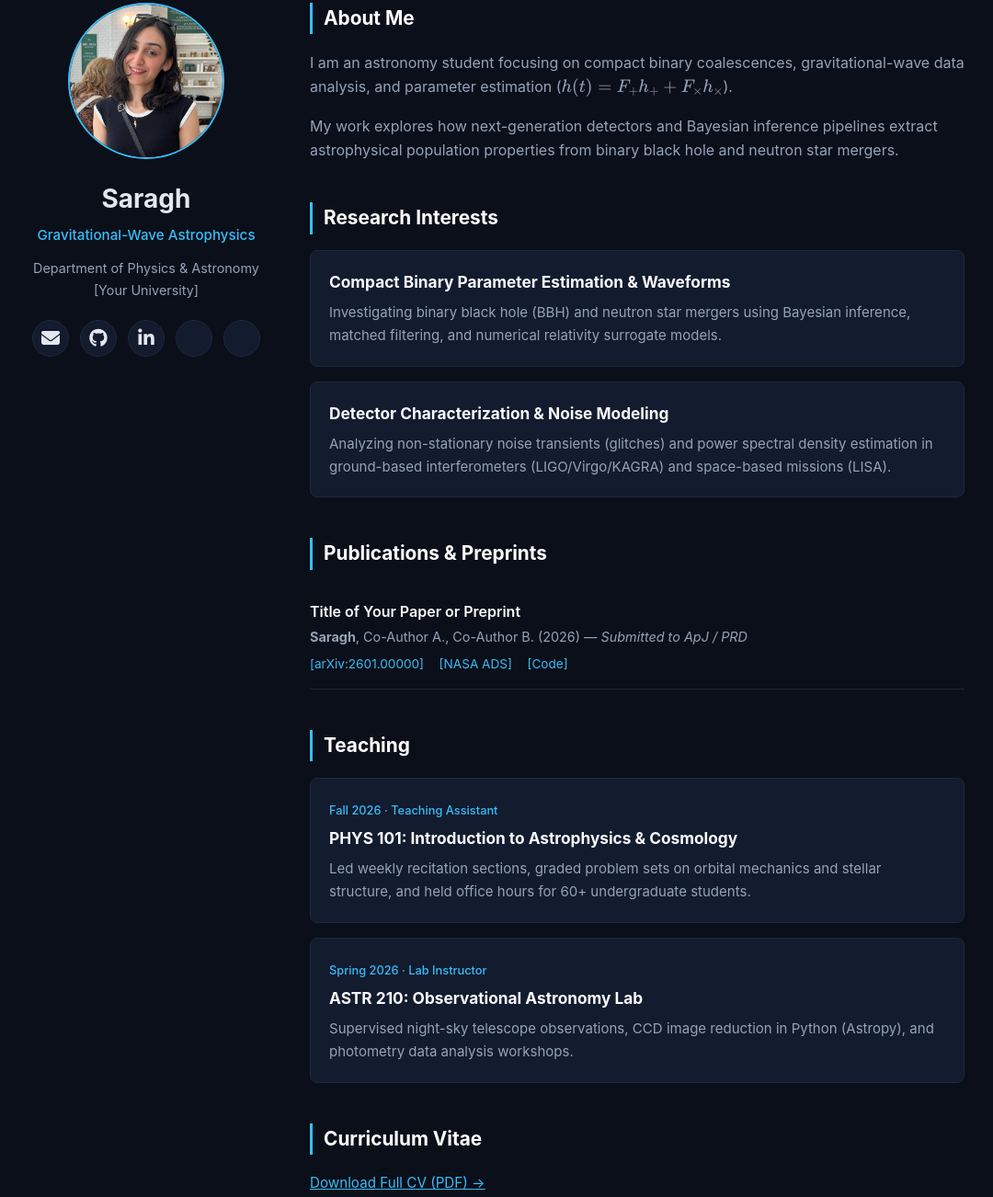
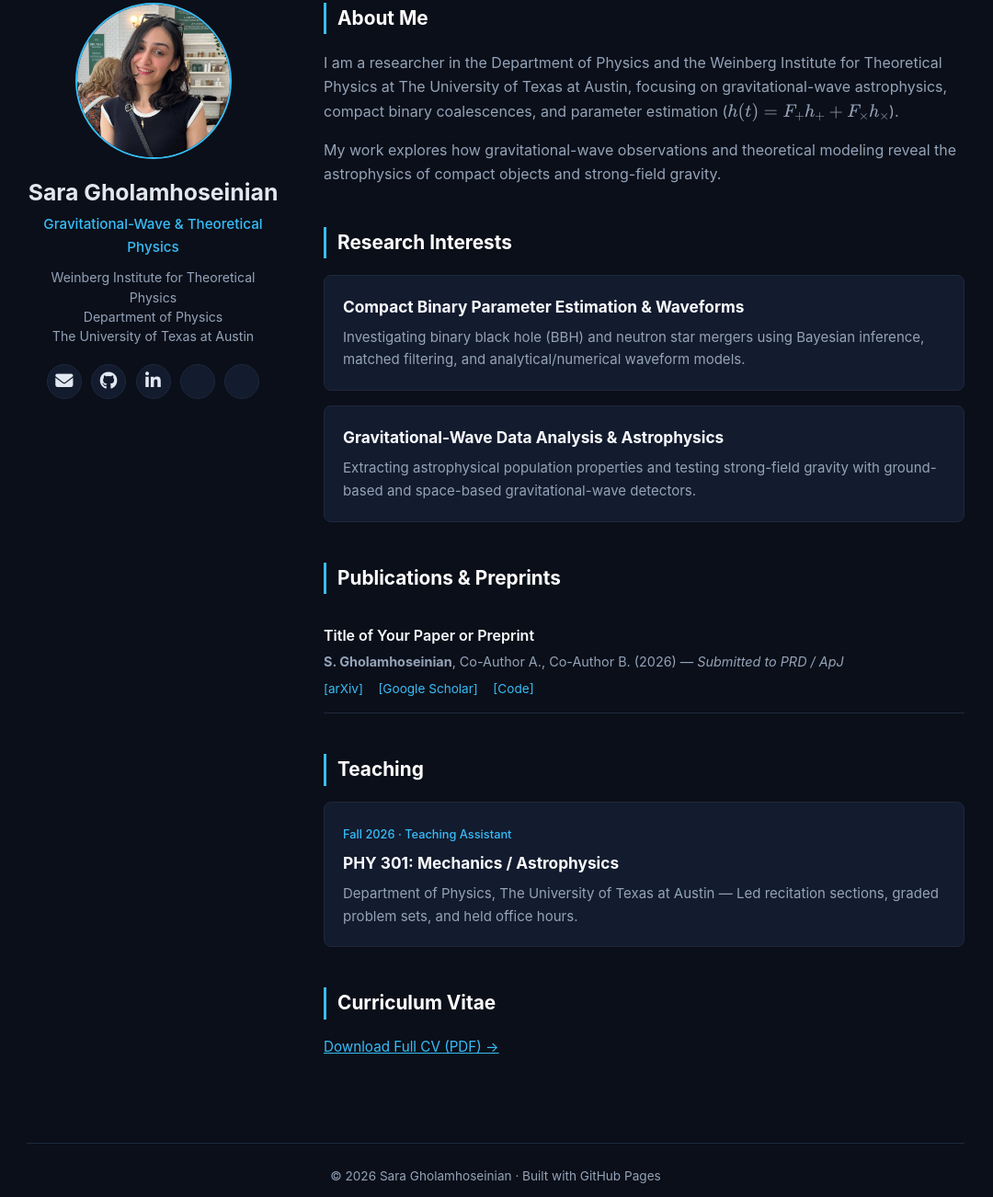
Before and after one commit to saraghl/saraghl.github.io, a plain HTML site: page index.html in a window 1280 px wide. Shown: the part 123-1425 px from the top of the page at 92% size, without its empty margins (101-1181 px from the left). Drawn offline with nearby package versions, Linux system fonts and the light colour scheme; some icons are missing.

Commit message:
Update index.html

```diff
--- a/index.html
+++ b/index.html
@@ -3,7 +3,7 @@
 <head>
     <meta charset="UTF-8">
     <meta name="viewport" content="width=device-width, initial-scale=1.0">
-    <title>Saragh | Gravitational Wave &amp; Astrophysics</title>
+    <title>Sara Gholamhoseinian | Gravitational-Wave &amp; Theoretical Astrophysics</title>
     <!-- Font Awesome & Academicons for Email, GitHub, ORCID, LinkedIn, and Google Scholar logos -->
     <link rel="stylesheet" href="https://cdnjs.cloudflare.com/ajax/libs/font-awesome/6.5.2/css/all.min.css">
     <link rel="stylesheet" href="https://cdn.jsdelivr.net/gh/jpswalsh/academicons@1/css/academicons.min.css">
@@ -56,7 +56,7 @@
         /* Two-Column Academic Layout */
         .page-grid {
             display: grid;
-            grid-template-columns: 260px 1fr;
+            grid-template-columns: 275px 1fr;
             gap: 3rem;
             align-items: start;
         }
@@ -81,16 +81,25 @@
             margin-right: auto;
         }
 
-        .sidebar h1 { font-size: 1.75rem; margin-bottom: 0.25rem; }
-        .subtitle { color: var(--accent); font-size: 0.95rem; margin-bottom: 0.75rem; font-weight: 500; }
-        .affiliation { color: var(--muted); font-size: 0.9rem; margin-bottom: 1.25rem; }
+        .sidebar h1 {
+            font-size: 1.55rem;
+            line-height: 1.3;
+            margin-bottom: 0.35rem;
+        }
+        .subtitle { color: var(--accent); font-size: 0.95rem; margin-bottom: 0.65rem; font-weight: 500; }
+        .affiliation {
+            color: var(--muted);
+            font-size: 0.88rem;
+            line-height: 1.5;
+            margin-bottom: 1.25rem;
+        }
 
         /* Social & Academic Logo Row */
         .social-icons {
             display: flex;
             justify-content: center;
             align-items: center;
-            gap: 0.75rem;
+            gap: 0.65rem;
             flex-wrap: wrap;
             margin-top: 0.5rem;
         }
@@ -99,13 +108,13 @@
             display: inline-flex;
             align-items: center;
             justify-content: center;
-            width: 40px;
-            height: 40px;
+            width: 38px;
+            height: 38px;
             border-radius: 50%;
             background: var(--surface);
             border: 1px solid var(--border);
             color: var(--text);
-            font-size: 1.25rem;
+            font-size: 1.2rem;
             text-decoration: none;
             transition: all 0.2s ease;
         }
@@ -199,14 +208,18 @@
         <div class="page-grid">
             <!-- LEFT COLUMN: Photo & Logo Links -->
             <aside class="sidebar">
-                <img src="assets/profile.jpg" alt="Saragh" class="avatar">
+                <img src="assets/profile.jpg" alt="Sara Gholamhoseinian" class="avatar">
 
-                <h1>Saragh</h1>
-                <div class="subtitle">Gravitational-Wave Astrophysics</div>
-                <div class="affiliation">Department of Physics &amp; Astronomy<br>[Your University]</div>
+                <h1>Sara Gholamhoseinian</h1>
+                <div class="subtitle">Gravitational-Wave &amp; Theoretical Physics</div>
+                <div class="affiliation">
+                    Weinberg Institute for Theoretical Physics<br>
+                    Department of Physics<br>
+                    The University of Texas at Austin
+                </div>
 
                 <div class="social-icons">
-                    <a href="mailto:you@university.edu" title="Email" aria-label="Email">
+                    <a href="mailto:you@utexas.edu" title="Email" aria-label="Email">
                         <i class="fa-solid fa-envelope"></i>
                     </a>
                     <a href="https://github.com/saraghl" target="_blank" rel="noopener noreferrer" title="GitHub" aria-label="GitHub">
@@ -229,10 +242,10 @@
                 <section id="about">
                     <h2>About Me</h2>
                     <p class="about-text">
-                        I am an astronomy student focusing on compact binary coalescences, gravitational-wave data analysis, and parameter estimation ($h(t) = F_+ h_+ + F_\times h_\times$).
+                        I am a researcher in the Department of Physics and the Weinberg Institute for Theoretical Physics at The University of Texas at Austin, focusing on gravitational-wave astrophysics, compact binary coalescences, and parameter estimation ($h(t) = F_+ h_+ + F_\times h_\times$).
                     </p>
                     <p class="about-text">
-                        My work explores how next-generation detectors and Bayesian inference pipelines extract astrophysical population properties from binary black hole and neutron star mergers.
+                        My work explores how gravitational-wave observations and theoretical modeling reveal the astrophysics of compact objects and strong-field gravity.
                     </p>
                 </section>
 
@@ -240,11 +253,11 @@
                     <h2>Research Interests</h2>
                     <div class="card">
                         <h3>Compact Binary Parameter Estimation &amp; Waveforms</h3>
-                        <p>Investigating binary black hole (BBH) and neutron star mergers using Bayesian inference, matched filtering, and numerical relativity surrogate models.</p>
+                        <p>Investigating binary black hole (BBH) and neutron star mergers using Bayesian inference, matched filtering, and analytical/numerical waveform models.</p>
                     </div>
                     <div class="card">
-                        <h3>Detector Characterization &amp; Noise Modeling</h3>
-                        <p>Analyzing non-stationary noise transients (glitches) and power spectral density estimation in ground-based interferometers (LIGO/Virgo/KAGRA) and space-based missions (LISA).</p>
+                        <h3>Gravitational-Wave Data Analysis &amp; Astrophysics</h3>
+                        <p>Extracting astrophysical population properties and testing strong-field gravity with ground-based and space-based gravitational-wave detectors.</p>
                     </div>
                 </section>
 
@@ -252,10 +265,10 @@
                     <h2>Publications &amp; Preprints</h2>
                     <div class="pub-item">
                         <div class="pub-title">Title of Your Paper or Preprint</div>
-                        <div class="pub-authors"><strong>Saragh</strong>, Co-Author A., Co-Author B. (2026) — <em>Submitted to ApJ / PRD</em></div>
+                        <div class="pub-authors"><strong>S. Gholamhoseinian</strong>, Co-Author A., Co-Author B. (2026) — <em>Submitted to PRD / ApJ</em></div>
                         <div class="pub-links">
-                            <a href="#">[arXiv:2601.00000]</a>
-                            <a href="#">[NASA ADS]</a>
+                            <a href="#">[arXiv]</a>
+                            <a href="https://scholar.google.com/citations?user=hUaRjjQAAAAJ&hl=en" target="_blank" rel="noopener noreferrer">[Google Scholar]</a>
                             <a href="#">[Code]</a>
                         </div>
                     </div>
@@ -265,13 +278,8 @@
                     <h2>Teaching</h2>
                     <div class="card">
                         <div class="meta-tag">Fall 2026 · Teaching Assistant</div>
-                        <h3>PHYS 101: Introduction to Astrophysics &amp; Cosmology</h3>
-                        <p>Led weekly recitation sections, graded problem sets on orbital mechanics and stellar structure, and held office hours for 60+ undergraduate students.</p>
-                    </div>
-                    <div class="card">
-                        <div class="meta-tag">Spring 2026 · Lab Instructor</div>
-                        <h3>ASTR 210: Observational Astronomy Lab</h3>
-                        <p>Supervised night-sky telescope observations, CCD image reduction in Python (Astropy), and photometry data analysis workshops.</p>
+                        <h3>PHY 301: Mechanics / Astrophysics</h3>
+                        <p>Department of Physics, The University of Texas at Austin — Led recitation sections, graded problem sets, and held office hours.</p>
                     </div>
                 </section>
 
@@ -285,7 +293,7 @@
         </div>
 
         <footer>
-            <p>© 2026 Saragh · Built with GitHub Pages</p>
+            <p>© 2026 Sara Gholamhoseinian · Built with GitHub Pages</p>
         </footer>
     </div>
 </body>
```
